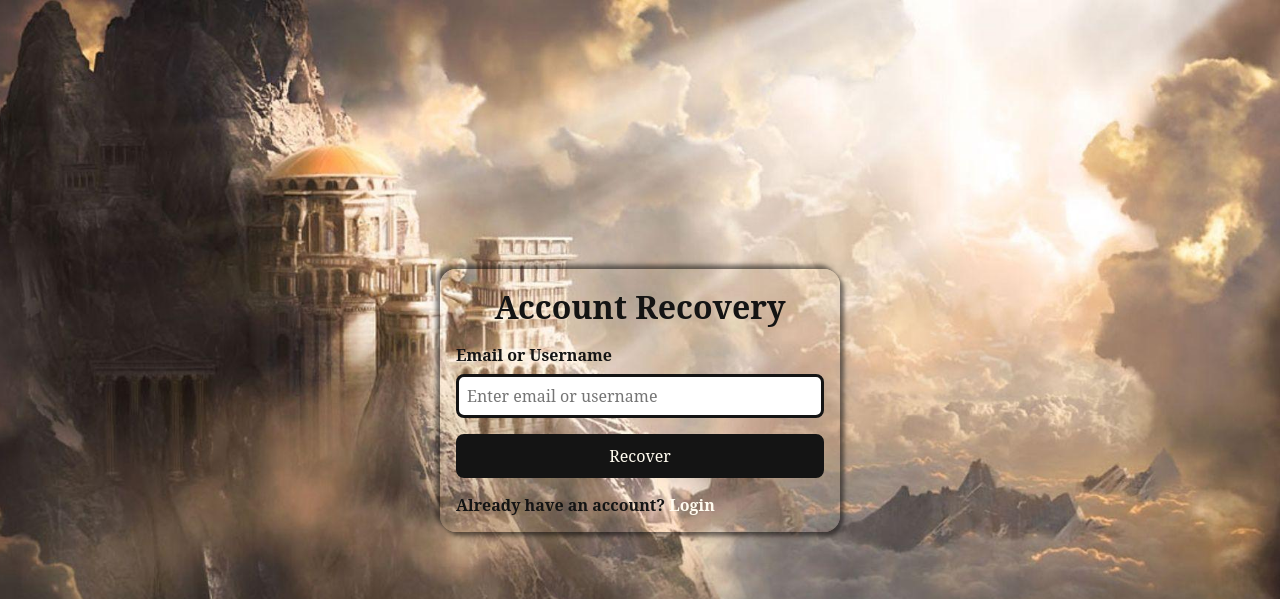
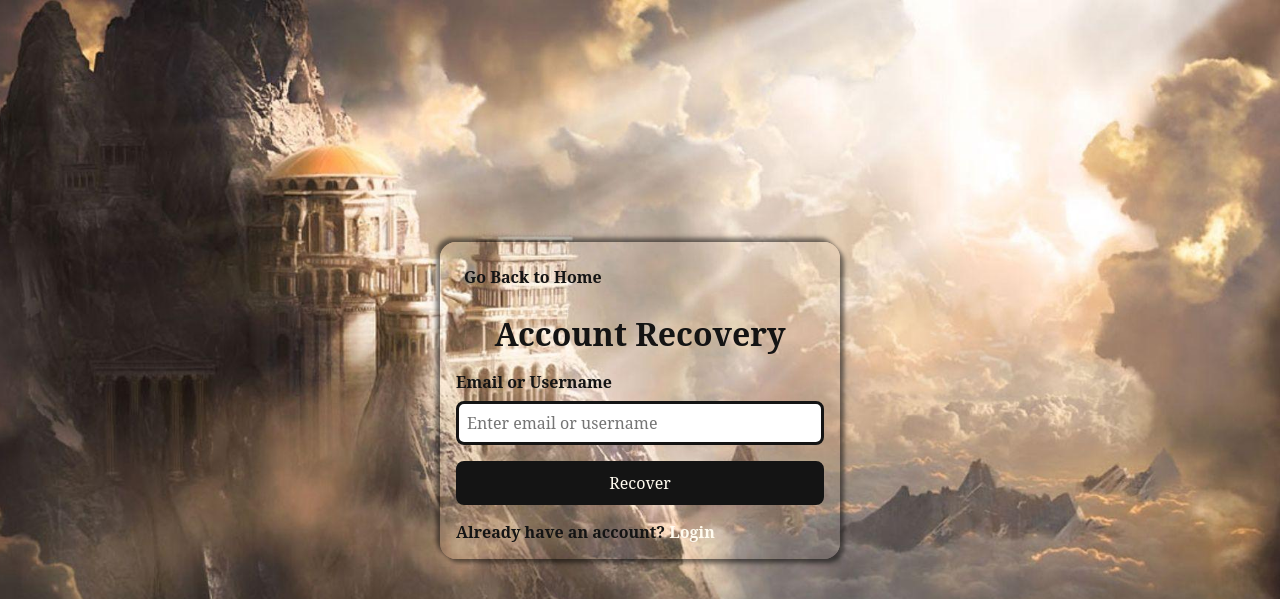
Before and after one commit to ZenithSUS/finalProject_ITEC116, a PHP site: page /auth/forgot.php in a window 1280 px wide. Shown: the top 599 px of the page. Run offline with PHP 8.4, Linux system fonts and the light colour scheme.

Commit message:
Add About and home

```diff
--- a/GreekMyth/auth/forgot.php
+++ b/GreekMyth/auth/forgot.php
@@ -24,6 +24,7 @@
     <div class="container">
         <!-- Forgot Password Form -->
         <form action="../actions/recover_act.php" method="post" class="forgotForm">
+        <a href="../home.php" class="back-button">Go Back to Home</a>
             <!-- Heading or Title -->
             <h1>Account Recovery</h1>
             <!-- Email Field -->
--- a/GreekMyth/auth/register.php
+++ b/GreekMyth/auth/register.php
@@ -24,6 +24,7 @@
     <div class="regContainer">
         <!-- Register Form -->
         <form action="../actions/register_act.php" method="post" class="regForm">
+        <a href="../home.php" class="back-button">Go Back to Home</a>
             <!-- Heading or Title -->
             <h1>Register</h1>
             <!-- Username or Email Field -->
--- a/GreekMyth/friends.php
+++ b/GreekMyth/friends.php
@@ -9,7 +9,7 @@
         session_unset();
         //Destroy session
         session_destroy();
-        echo "<script>window.location.href = 'auth/login.php'</script>";
+        echo "<script>window.location.href = 'home.php'</script>";
     } else {
         checkSessionTimeout();
     }
--- a/GreekMyth/heroes.php
+++ b/GreekMyth/heroes.php
@@ -9,7 +9,7 @@
         session_unset();
         //Destroy session
         session_destroy();
-        echo "<script>window.location.href = 'auth/login.php'</script>";
+        echo "<script>window.location.href = 'home.php'</script>";
     } else {
         checkSessionTimeout();
     }
--- a/GreekMyth/home.php
+++ b/GreekMyth/home.php
@@ -24,6 +24,9 @@
     <h1>GREEK MYTHOLOGY</h1>
     <p>Content Management System</p>
     <a href="about.php">About Us</a>
+    <?php if(isset($_GET['error'])):?>
+      <p class="session-error"><?php echo $_GET['error']; ?></p>
+    <?php endif; ?>
   </header>
 
   <main>
--- a/GreekMyth/session.php
+++ b/GreekMyth/session.php
@@ -10,7 +10,7 @@
             //Destroy cookies
             setcookie("user_id", "", time() - 3600, "/");
             setcookie("username", "", time() - 3600, "/");
-            header("Location: auth/login.php?error=Session Expired! Please login again!");
+            header("Location: home.php?error=Session Expired! Please login again!");
             exit();
 
             //Close connection
--- a/GreekMyth/styles/forgot.css
+++ b/GreekMyth/styles/forgot.css
@@ -45,6 +45,21 @@
     width: 100%;
     max-width: 400px;
     color: var(--dark-color);
+
+    .back-button {
+        padding: 0.5rem;
+        font-size: 1rem;
+        font-weight: bold;
+        color: var(--dark-color);
+        cursor: pointer;
+        text-decoration: none;
+        width: fit-content;
+
+        &:hover {
+            transition: background-color 0.5s ease-in-out;
+            color: var(--light-color);
+        }
+    }
 
     /* Styling for Forgot Password Form Children or Elements */
     label {
--- a/GreekMyth/styles/greek.css
+++ b/GreekMyth/styles/greek.css
@@ -92,6 +92,10 @@ header > a {
   text-decoration: none;
   transition: color 0.3s ease;
   font-size: 1.5rem;
+}
+
+header > a:hover {
+  color: #003b80;
 }
 
 main {
```
